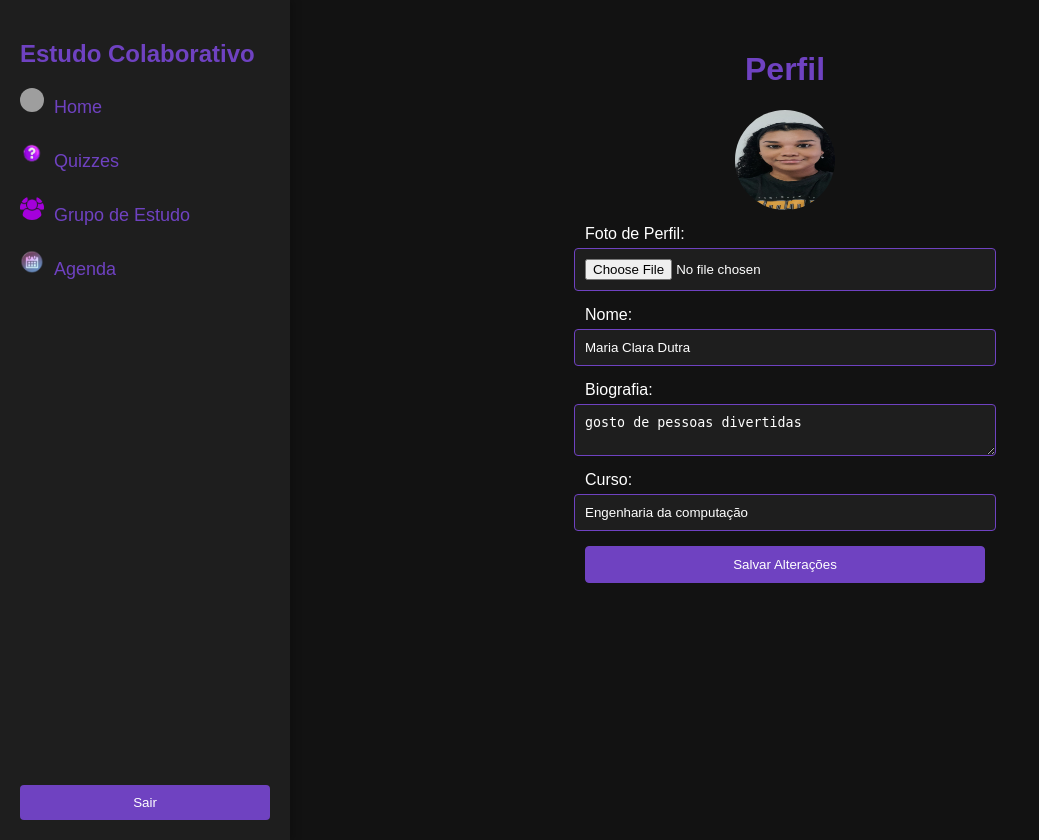
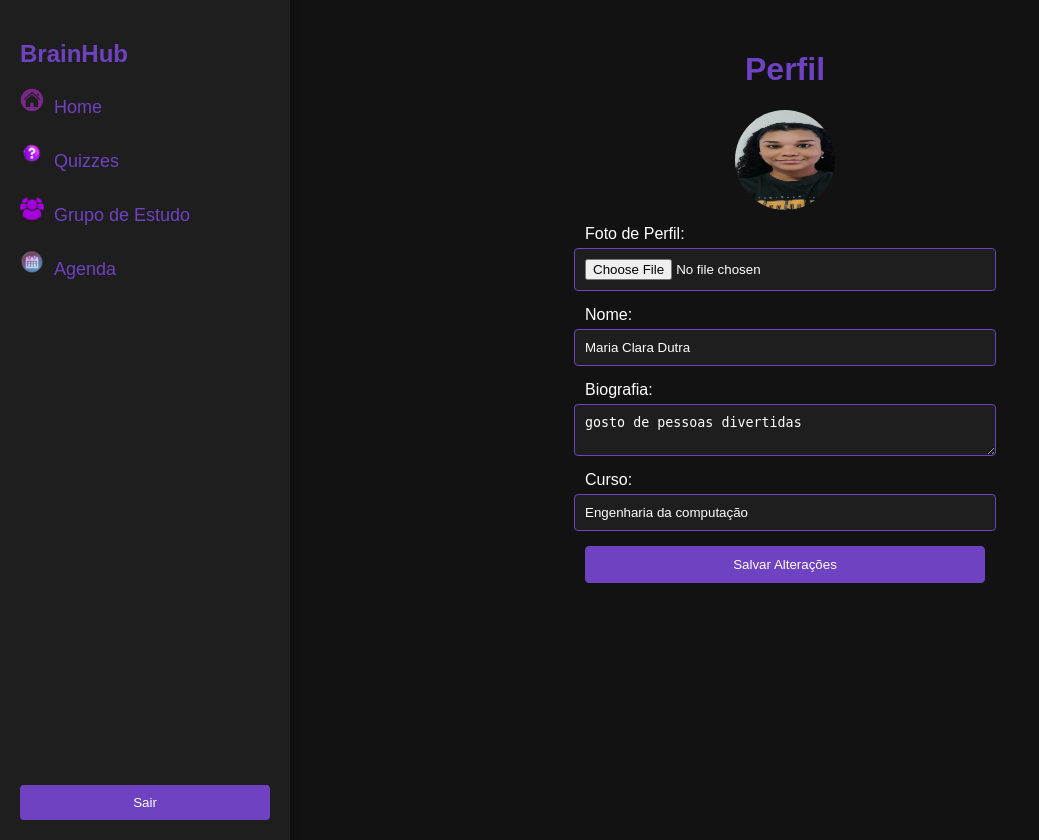
Before and after one commit to dutra1904/BrainHub, a Flask app: page /perfil in a window 1280 px wide. Shown: the whole page, without its empty margins (0-1039 px from the left). Run offline with Flask 3, Linux system fonts and the light colour scheme; a user stored in the database is signed in; data comes from the database, SQL or seed files in the repository; grey boxes are pictures that could not be loaded.

Commit message:
adicionando os icones

```diff
--- a/teste/templates/perfil.html
+++ b/teste/templates/perfil.html
@@ -143,7 +143,7 @@
 <body>
     <!-- Menu Lateral -->
     <div class="sidebar">
-        <h2>Estudo Colaborativo</h2>
+        <h2>BrainHub</h2>
         <div class="menu">
             <a href="/home">
                 <img src="{{ url_for('static', filename='icone_home.png') }}" alt="Home">
```
Also changed, not shown: teste/static/icone_home.png (added).
